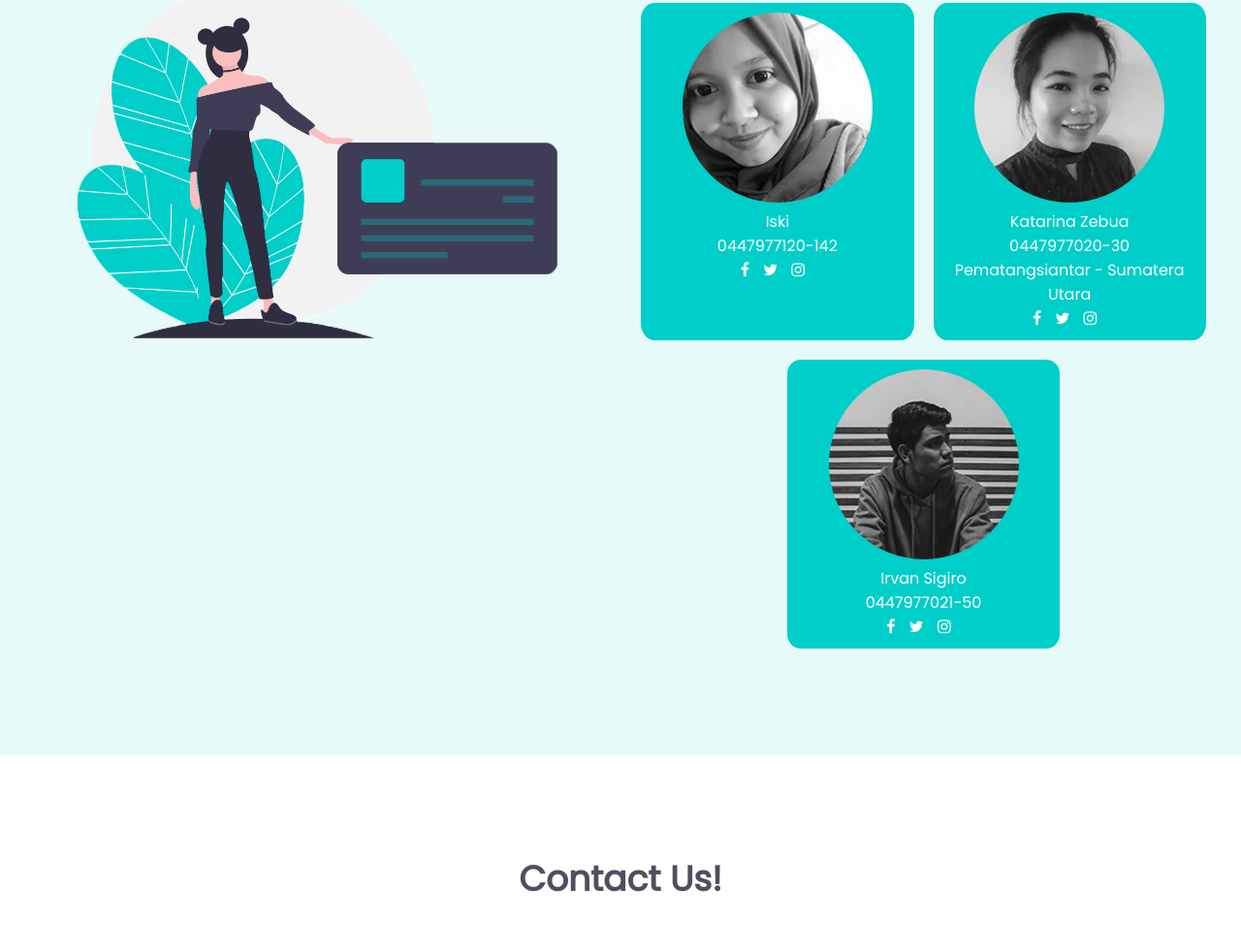
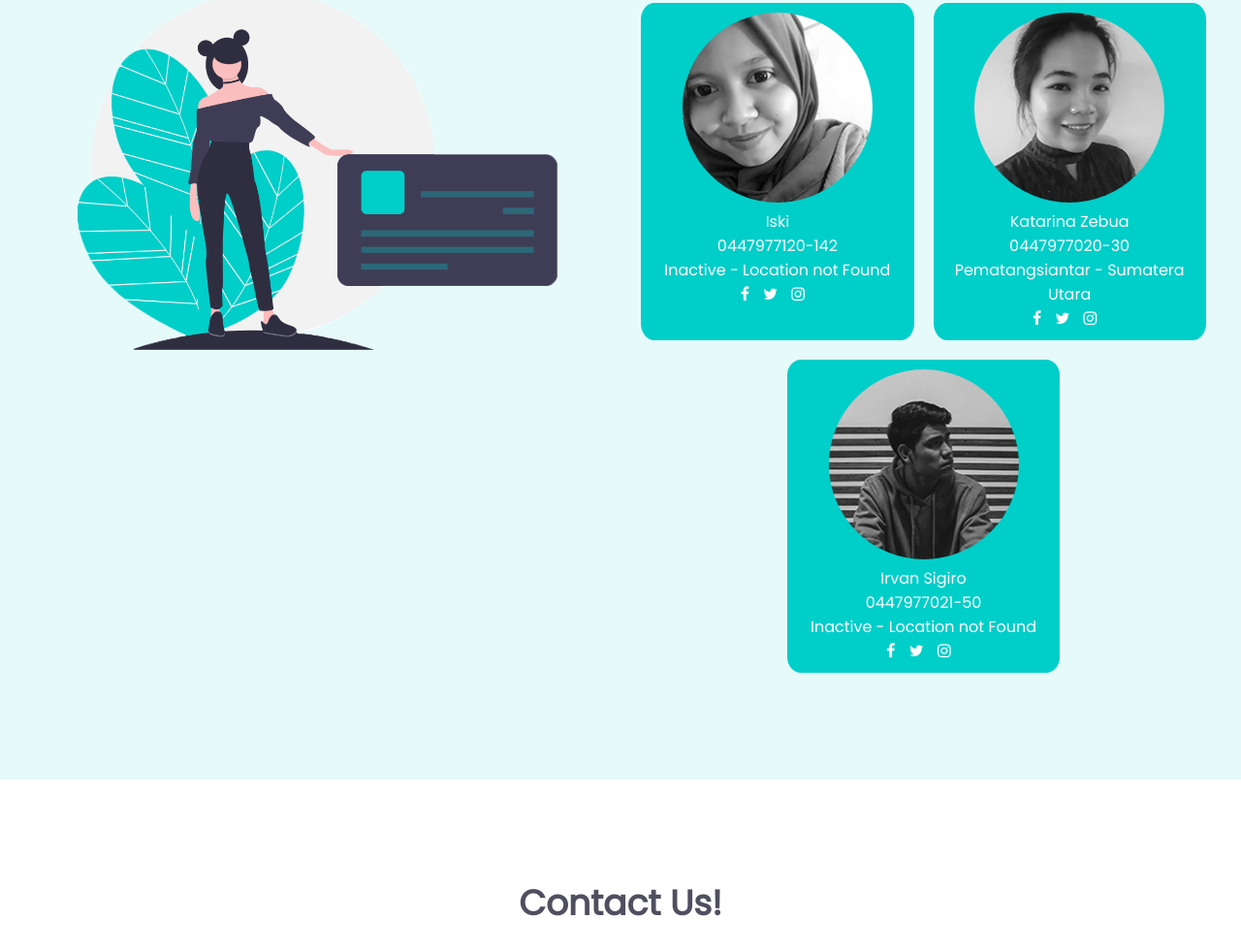
Before and after one commit to agungCP/DTS-project, a plain HTML site: page index.html in a window 1280 px wide. Shown: the part 1355-2336 px from the top of the page at 97% size. Drawn offline with Linux system fonts and the light colour scheme; a web font is replaced by a local one.

Commit message:
edit member profile

```diff
--- a/index.html
+++ b/index.html
@@ -88,7 +88,7 @@
                     </div>
                     <div class="member">
                         <img src="assets/img/iski.png" alt="iski">
-                        <p>Iski<br>0447977120-142<br>
+                        <p>Iski<br>0447977120-142<br>Inactive - Location not Found<br>
                             <a href="https://www.facebook.com/digitalent.kominfo/" target="_blank">
                                 <span class="fa fa-facebook"></span>
                             </a>
@@ -116,7 +116,7 @@
                     </div>
                     <div class="member">
                         <img src="assets/img/irvan.png" alt="irvan">
-                        <p>Irvan Sigiro<br>0447977021-50<br>
+                        <p>Irvan Sigiro<br>0447977021-50<br>Inactive - Location not Found<br>
                             <a href="https://www.facebook.com/digitalent.kominfo/" target="_blank">
                                 <span class="fa fa-facebook"></span>
                             </a>
```
